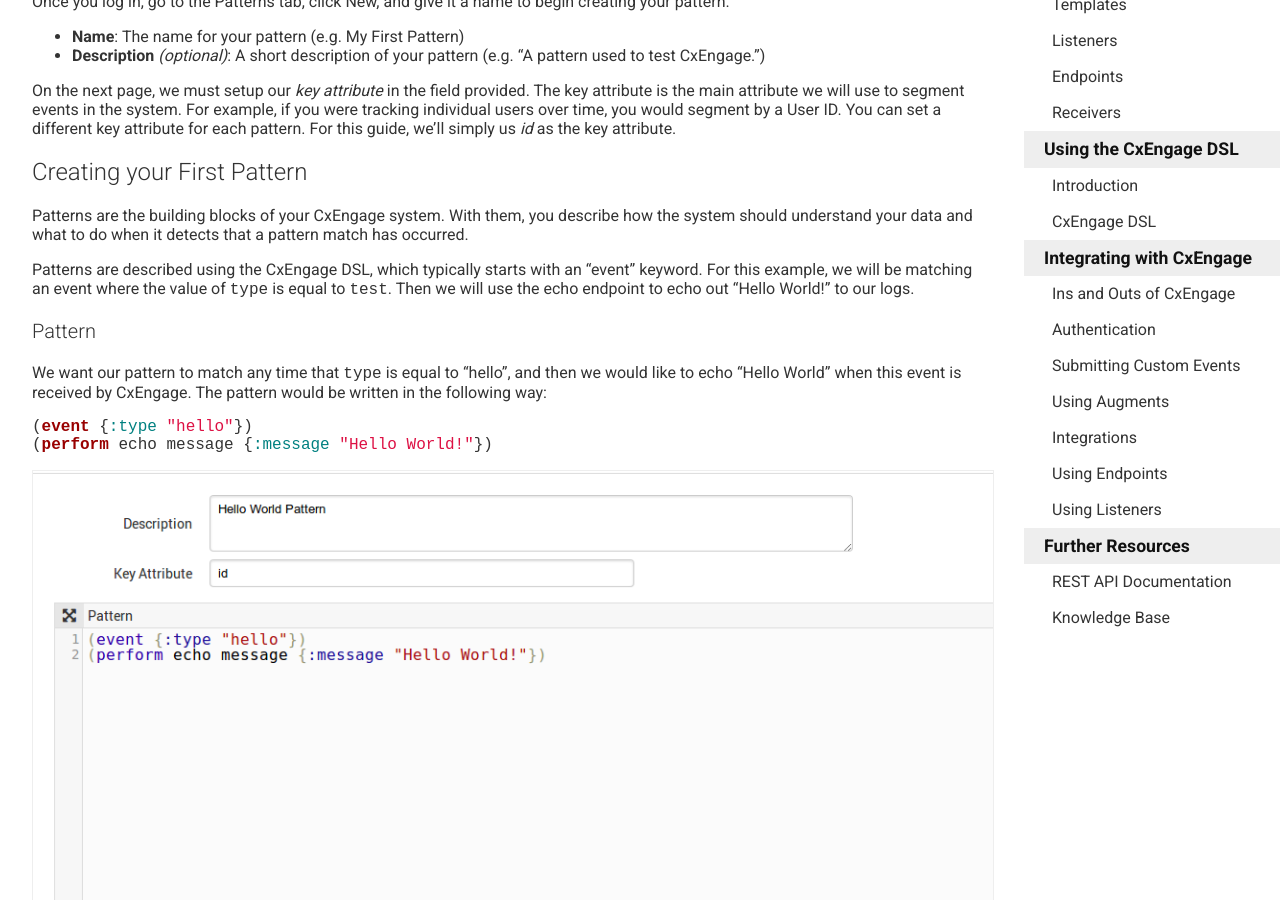
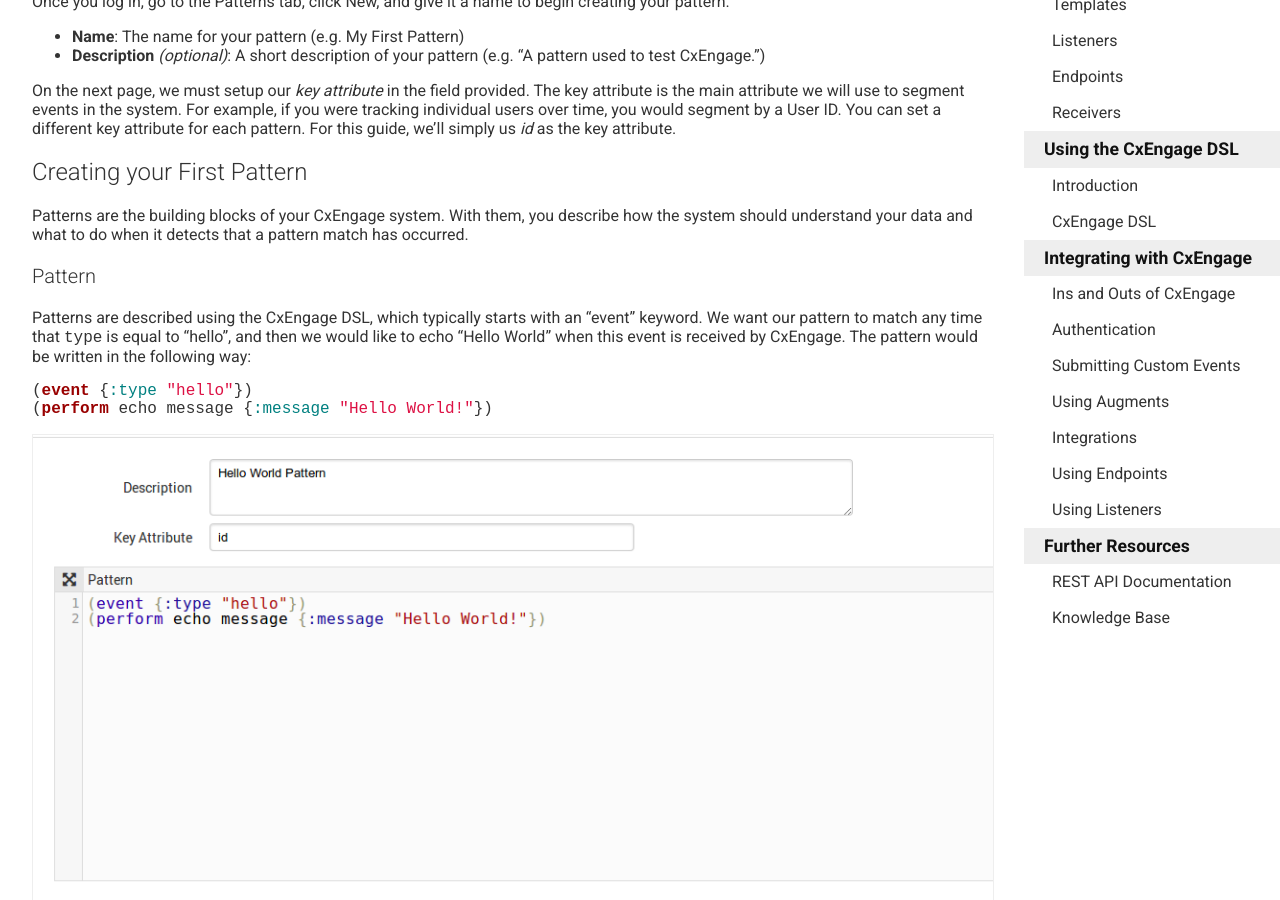
Before and after one commit to ianbishop/userevents.github.io, a Jekyll site: the page built from 4.2/docs/quickstart.md, in a window 1280 px wide and 900 px high, scrolled down 368 px. Built offline with Jekyll 4.4.1, drawn with Linux system fonts in a browser that asks for light colours; Markdown is read by kramdown in place of the engine named in the settings.

Commit message:
More fixes

```diff
--- a/4.2/docs/quickstart.md
+++ b/4.2/docs/quickstart.md
@@ -27,11 +27,9 @@
 
 Patterns are the building blocks of your CxEngage system. With them, you describe how the system should understand your data and what to do when it detects that a pattern match has occurred.
 
-Patterns are described using the CxEngage DSL, which typically starts with an "event" keyword. For this example, we will be matching an event where the value of `type` is equal to `test`. Then we will use the echo endpoint to echo out "Hello World!" to our logs.
-
 ### Pattern
 
-We want our pattern to match any time that `type` is equal to "hello", and then we would like to echo "Hello World" when this event is received by CxEngage. The pattern would be written in the following way:
+Patterns are described using the CxEngage DSL, which typically starts with an "event" keyword. We want our pattern to match any time that `type` is equal to "hello", and then we would like to echo "Hello World" when this event is received by CxEngage. The pattern would be written in the following way:
 
 {% highlight clojure %}
 (event {:type "hello"})
```
